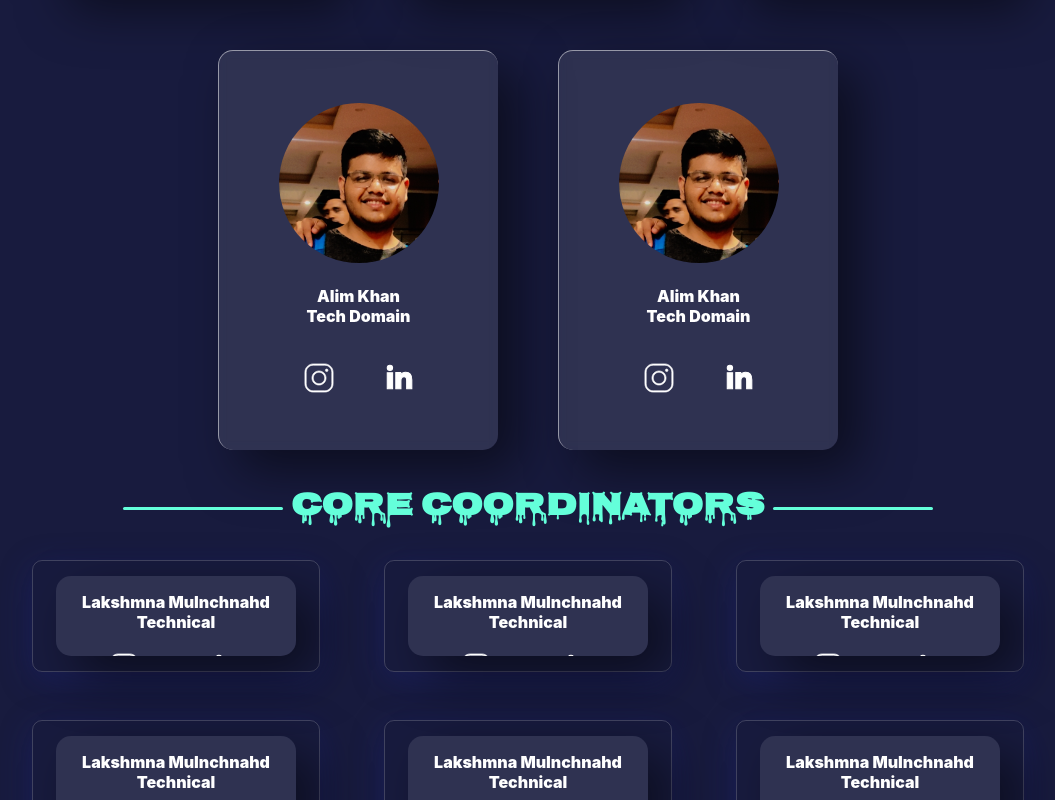
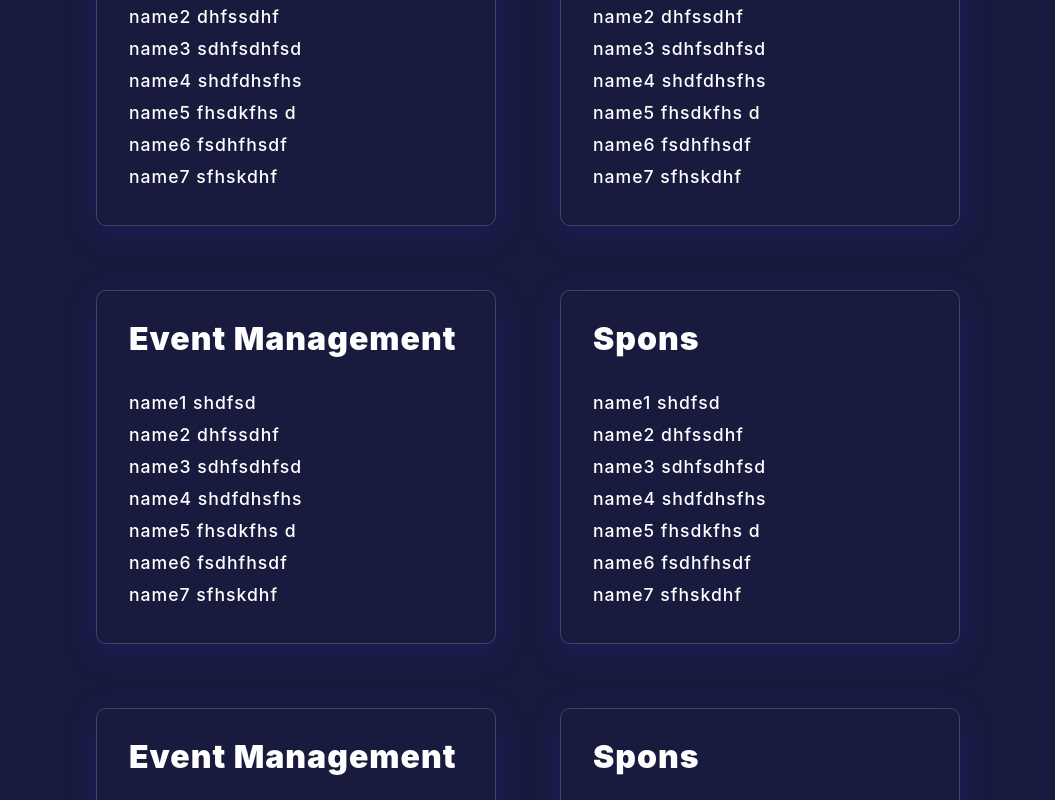
Before and after one commit to lakshmanmulchandani/InnovationCell-Website, a React (Create React App) app in the folder client/: page / in a window 1280 px wide. Shown: the part 3140-3940 px from the top of the page, without its empty margins (112-1167 px from the left). Built offline with nearby package versions, Linux system fonts and the light colour scheme; a web font is replaced by a local one.

Commit message:
Executives team section added

```diff
--- a/client/src/App.js
+++ b/client/src/App.js
@@ -10,6 +10,7 @@ import MakerSpace from './Components/MakerSpace/MakerSpace';
 import Team from './Components/Team/Team';
 import SnowfallComponent from './Components/Snowfall/SnowfallComponent';
 import NameCard from './Components/Team/NameCard';
+import Executives from './Components/Team/Executives';
 
 function App() {
   return (
--- /dev/null
+++ b/client/src/Components/Team/Executives.jsx
@@ -0,0 +1,21 @@
+import React from 'react'
+import "./Team.css"
+
+const Executives = ({domain}) => {
+  return (
+      <div className='team_executives'>
+          <h1>{ domain }</h1>
+          <div>
+              <p>name1 shdfsd</p>
+              <p>name2 dhfssdhf</p>
+              <p>name3 sdhfsdhfsd</p>
+              <p>name4 shdfdhsfhs </p>
+              <p>name5 fhsdkfhs d</p>
+              <p>name6 fsdhfhsdf</p>
+              <p>name7 sfhskdhf </p>
+          </div>
+    </div>
+  )
+}
+
+export default Executives
--- a/client/src/Components/Team/Team.css
+++ b/client/src/Components/Team/Team.css
@@ -159,7 +159,7 @@
 
     background: rgba( 255, 255, 255, 0 );
     box-shadow: 0 8px 32px 0 rgba( 31, 38, 135, 0.37 );
-    backdrop-filter: blur( 0px );
+    backdrop-filter: blur( 5px );
     -webkit-backdrop-filter: blur( 0px );
     border-radius: 10px;
     border: 1px solid rgba( 255, 255, 255, 0.18 );
@@ -185,3 +185,33 @@ p {
 .nameCard:hover p{
     transform: translateY(-3.5rem);
 }
+
+
+/* Executives css */
+
+.team_executives {
+    margin: 2rem;
+    padding: 2rem;
+    color: white;
+    min-width: 25rem;
+
+    letter-spacing: 1px;
+    line-height: 2rem;
+
+    background: rgba( 255, 255, 255, 0 );
+    box-shadow: 0 8px 32px 0 rgba( 31, 38, 135, 0.37 );
+    backdrop-filter: blur( 5px );
+    -webkit-backdrop-filter: blur( 0px );
+    border-radius: 10px;
+    border: 1px solid rgba( 255, 255, 255, 0.18 );
+}
+
+.team_executives > h1 {
+    margin-bottom: 2rem;
+    font-weight: 1000;
+}
+
+.team_executives > div {
+    font-size: 1.1rem;
+    font-weight: 500;
+}
--- a/client/src/Components/Team/Team.jsx
+++ b/client/src/Components/Team/Team.jsx
@@ -2,6 +2,7 @@ import React from "react";
 import "./Team.css";
 import TeamCard from "./TeamCard";
 import NameCard from "./NameCard";
+import Executives from "./Executives";
 
 const Team = () => {
   return (
@@ -41,6 +42,32 @@ const Team = () => {
 
       </div>
 
+      <div className="teamHeading">
+        <h1>Executives</h1>
+      </div>
+
+      <div className="Teams">
+        <Executives domain={"Event Management"} />
+        <Executives domain={"Spons"} />
+        <Executives domain={"Event Management"} />
+        <Executives domain={"Spons"} />
+        <Executives domain={"Event Management"} />
+        <Executives domain={"Spons"} />
+        <Executives domain={"Event Management"} />
+        <Executives domain={"Spons"} />
+        <Executives domain={"Event Management"} />
+        <Executives domain={"Spons"} />
+        <Executives domain={"Event Management"} />
+        <Executives domain={"Spons"} />
+        <Executives domain={"Event Management"} />
+        <Executives domain={"Spons"} />
+        <Executives domain={"Event Management"} />
+        <Executives domain={"Spons"} />
+
+        {/* <Chart /> */}
+
+      </div>
+
     </>
   );
 };
```
